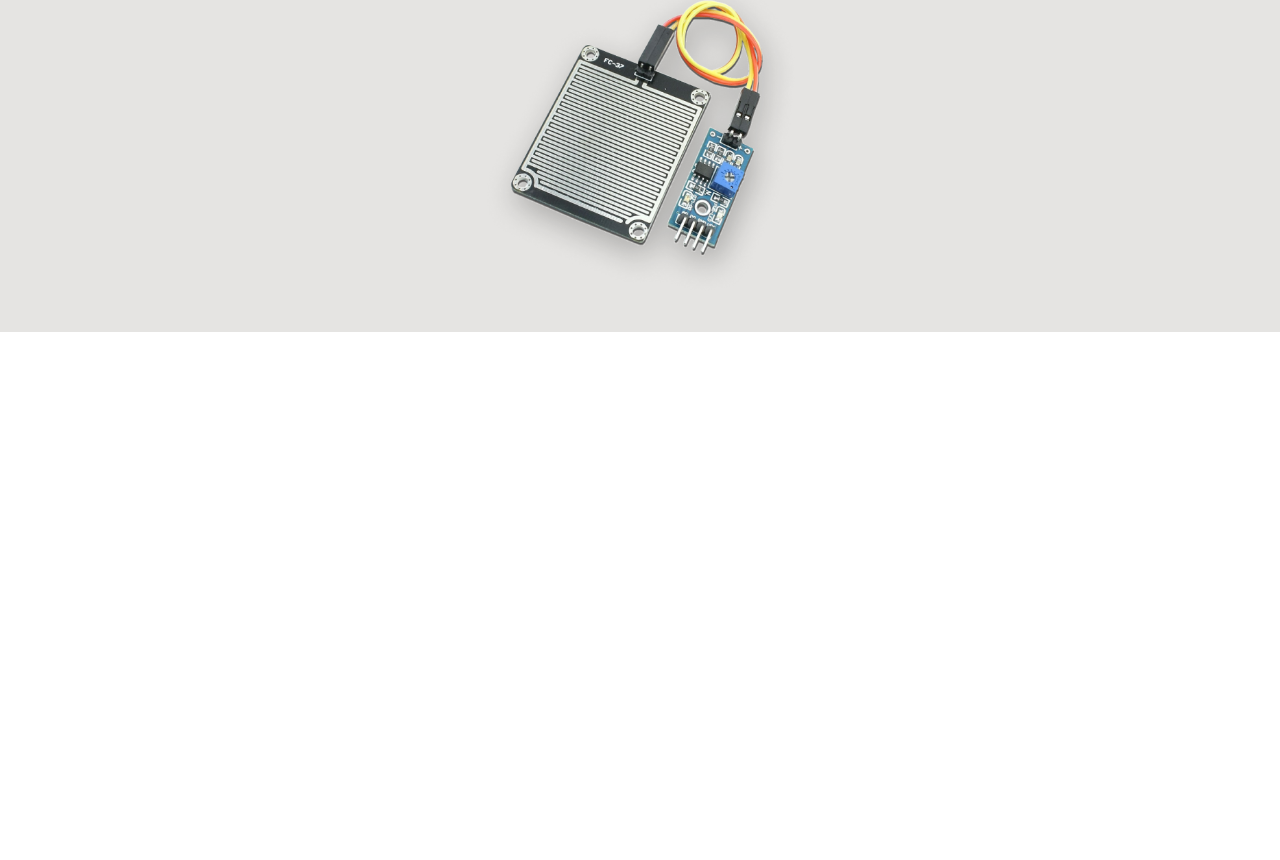
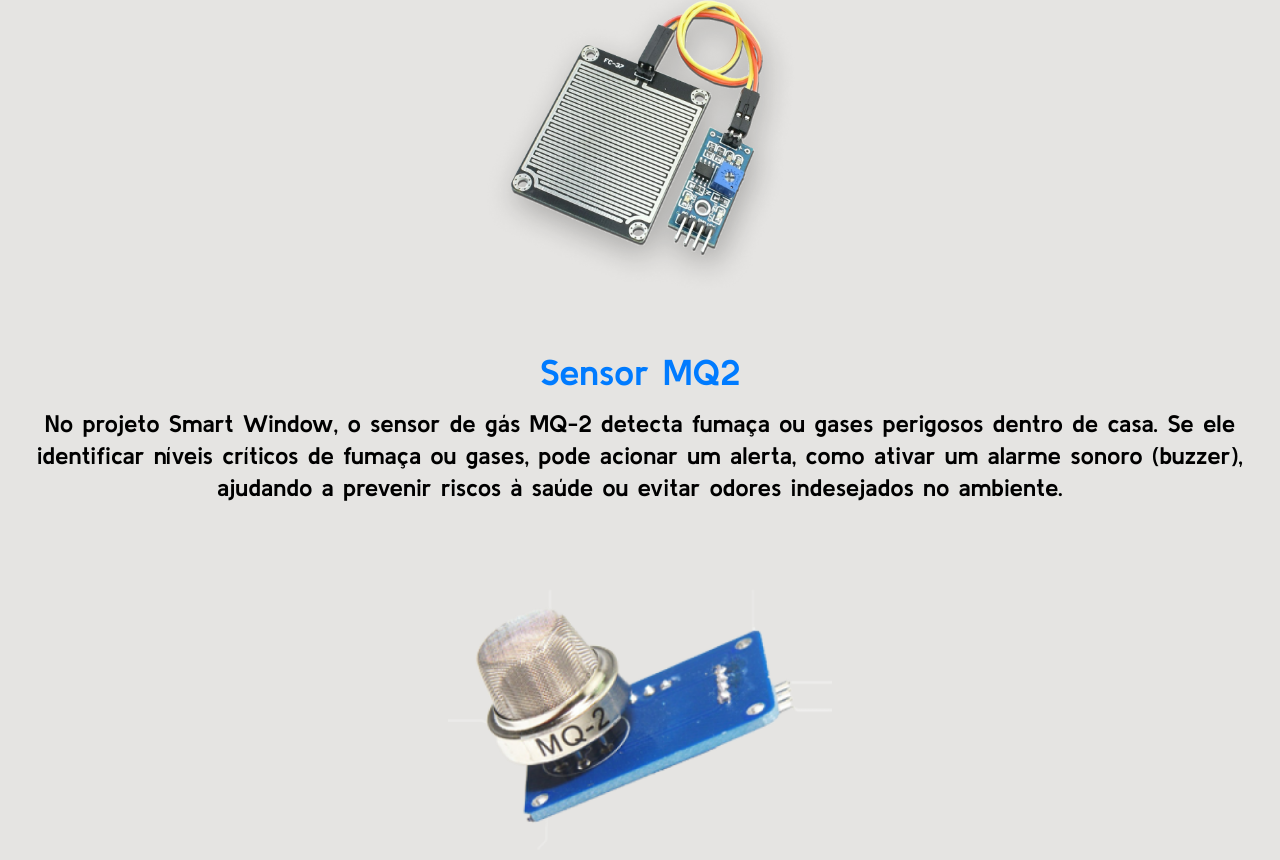
Before and after one commit to NicolasoProgramador/Tcc_1, a React (Vite) app: page /materiais in a window 1280 px wide. Shown: the part 1253-2113 px from the top of the page. Before the commit the page ends 1585 px from the top, so only its background shows below. Built offline with nearby package versions, Linux system fonts and the light colour scheme.

Commit message:
16/09/2024

```diff
--- a/src/pages/Home.jsx
+++ b/src/pages/Home.jsx
@@ -20,9 +20,6 @@ export default function Home() {
             <div className='rounded-full bg-dark-blue h-30 w-30'></div>
           </div>
 
-          <button className='rounded-full bg-orange py-3 px-8 md:py-5 md:px-10 font-kulim text-offwhite mt-6'>
-            SAIBA MAIS
-          </button>
           <img src={robohome} alt="" className='mt-7 w-48 md:w-72'/>
         </section>
 
@@ -36,7 +33,7 @@ export default function Home() {
           <p className='font-kulim italic text-text-spaceblue font-bold text-xl md:text-2xl text-center mt-4'>
             Nossa Smart Window (Janela Inteligente) oferece a segurança que a sua residência precisa!
           </p>
-          <p className='font-kulim font-bold text-lg md:text-2xl text-center mt-4'>
+          <p className='font-kulim font-bold text-lg md:text-2xl text-center mt-4 max-w-5xl'>
             Oferecemos segurança e tecnologia à sua casa,para proteger de fortes chuvas, umidade, fumaça e também substâncias tóxicas pelo ar, simplesmente usando o sistema Arduino, onde o projeto irá identificar umidade ao redor e fumaça para automaticamente fechar a janela.
           </p>
           <img src={Pebble} className='mt-6 w-64 md:w-96' alt="" />
--- a/src/pages/Materiais.jsx
+++ b/src/pages/Materiais.jsx
@@ -2,6 +2,7 @@ import React from "react"
 import Arduino from '../public/arduino.png'
 import Chuva from '../public/sensor_chuva.png'
 import Header from './Header'
+import SensorMQ2 from '../public/SensorMQ2man.png'
 
 function Materiais() {
   return (
@@ -75,6 +76,23 @@ function Materiais() {
                 <img src={Chuva} alt="" className="mt-6 w-64 md:w-96"/>
             </div>
         </section>
+
+      <section className="mt-10">
+       <div className='flex flex-col items-center'>
+       <h2 className='font-kulim text-dark-blue text-3xl md:text-4xl font-bold text-center'>Sensor MQ2</h2>
+       <p className="font-kulim font-bold text-base md:text-2xl text-center mt-4">No projeto Smart Window, o sensor de gás MQ-2 detecta fumaça ou gases perigosos dentro de casa. Se ele identificar níveis críticos de fumaça ou gases, pode acionar um alerta, como ativar um alarme sonoro (buzzer), ajudando a prevenir riscos à saúde ou evitar odores indesejados no ambiente.</p>
+       <img src={SensorMQ2} alt="" className="mt-6 w-64 md:w-96"/>
+
+
+
+
+
+
+
+
+       </div>
+      </section>
+
     </div>
     </>
   )
```
Also changed, not shown: src/public/SensorMQ2man.png (added).
